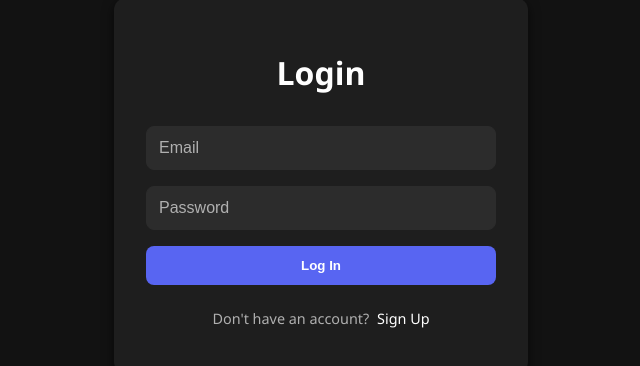
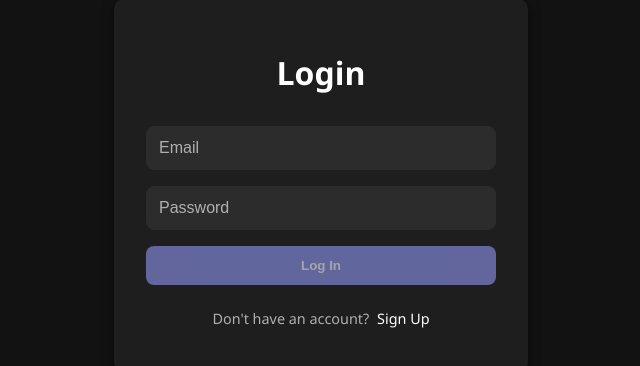
Before and after one commit to NehuenLian/Login-fullstack-template, a SvelteKit app in the folder frontend/: page /login in a window 1280 px wide. Shown: the part 214-580 px from the top of the page, without its empty margins (319-959 px from the left). Built offline with nearby package versions, Linux system fonts and the light colour scheme.

Commit message:
add disabled={} option in the submit button and add comments

```diff
--- a/frontend/src/routes/login/+page.svelte
+++ b/frontend/src/routes/login/+page.svelte
@@ -4,6 +4,7 @@ import { enhance } from '$app/forms';
 let email = "";
 let password = "";
 
+// data returned from server
 export let data;
 
 $: if (data?.error) {
@@ -19,8 +20,7 @@ $: if (data?.error) {
 
     <input type="text" placeholder="Email" bind:value={email} name="email" required />
     <input type="password" placeholder="Password" bind:value={password} name="password" required />
-
-    <button type="submit">Log In</button>
+    <button type="submit" disabled={!email || !password} >Log In</button>
 
     {#if data?.error}
       <p class="login-error">{data.error}</p>
@@ -64,7 +64,7 @@ $: if (data?.error) {
   }
 
   .login-error {
-    color: #ff0000;
+    color: #FF5C5C;
     font-weight: bold;
     text-align: center;
     margin-top: 0.5rem;
@@ -113,6 +113,12 @@ $: if (data?.error) {
     background-color: #4752c4;
   }
 
+  button:disabled {
+    background-color: #8f97f2;
+    cursor: not-allowed;
+    opacity: 0.6;
+  }
+
   .register-text {
     text-align: center;
     font-size: 0.9rem;
```
